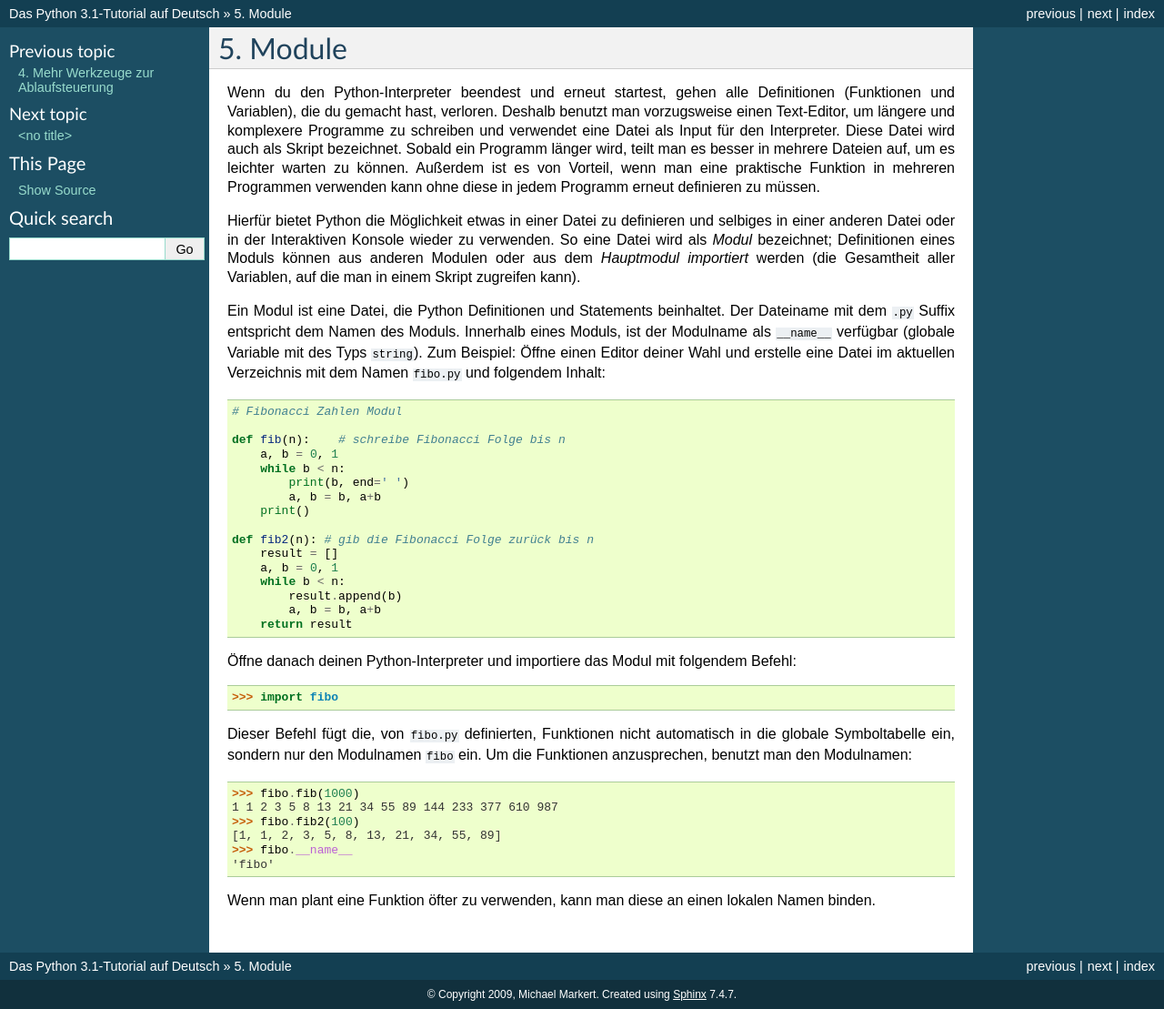
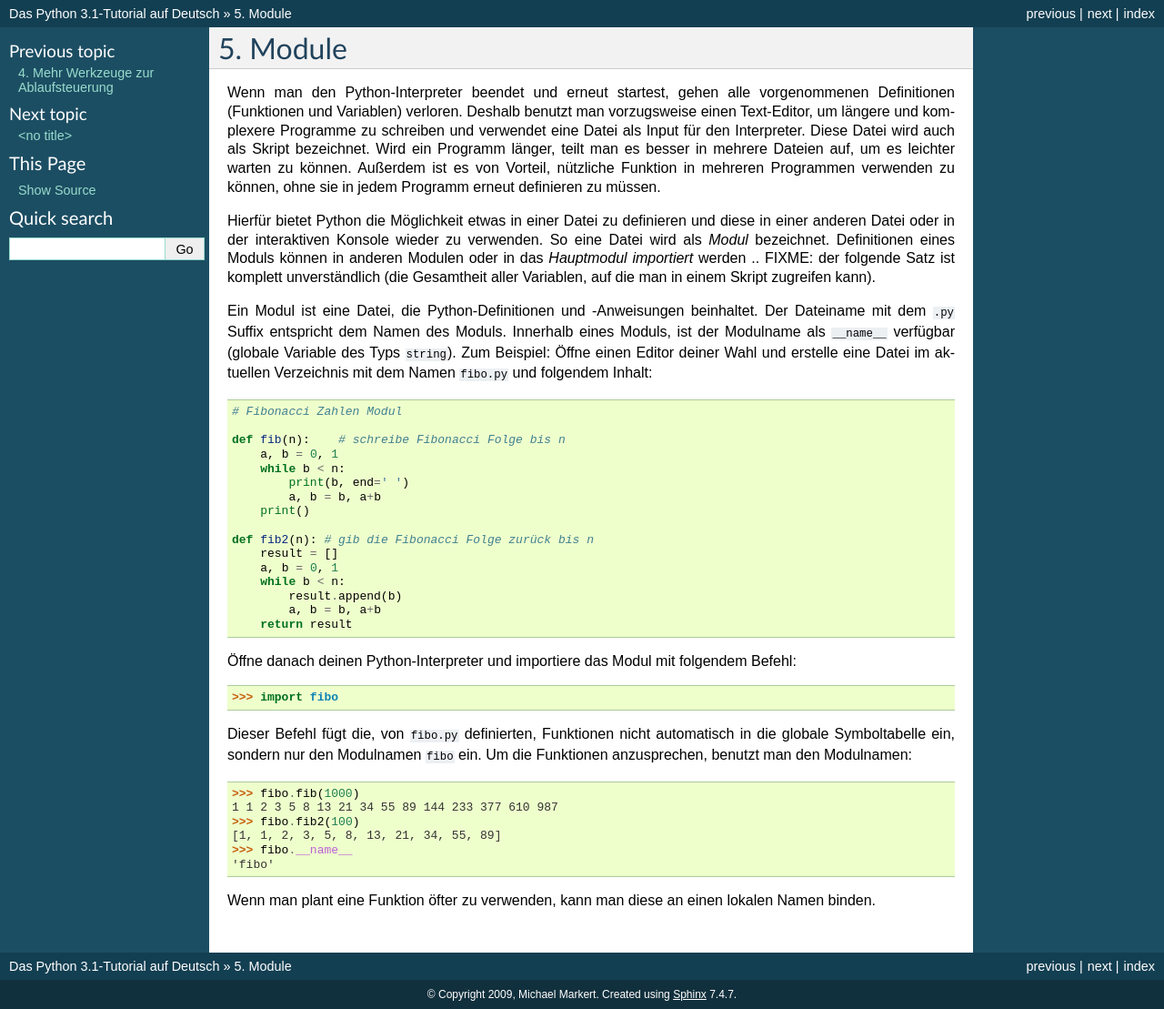
Before and after one commit to cofi/py-tutorial-de, a Sphinx documentation site: the page built from source/modules.rst, in a window 1280 px wide. Shown: the whole page at 91% size. Built offline with Sphinx 7.4.7, drawn with Linux system fonts in a browser that asks for light colours; pages that are not in the unit, such as notebooks, are missing from menus.

Commit message:
Fixes to modules.rst

```diff
--- a/source/modules.rst
+++ b/source/modules.rst
@@ -4,25 +4,26 @@
 Module
 ******
 
-Wenn du den Python-Interpreter beendest und erneut startest, gehen alle
-Definitionen (Funktionen und Variablen), die du gemacht hast, verloren. Deshalb
+Wenn man den Python-Interpreter beendet und erneut startest, gehen alle
+vorgenommenen Definitionen (Funktionen und Variablen) verloren. Deshalb
 benutzt man vorzugsweise einen Text-Editor, um längere und komplexere Programme
 zu schreiben und verwendet eine Datei als Input für den Interpreter. Diese Datei
-wird auch als Skript bezeichnet. Sobald ein Programm länger wird, teilt man es
+wird auch als Skript bezeichnet. Wird ein Programm länger, teilt man es
 besser in mehrere Dateien auf, um es leichter warten zu können. Außerdem ist es
-von Vorteil, wenn man eine praktische Funktion in mehreren Programmen verwenden
-kann ohne diese in jedem Programm erneut definieren zu müssen.
+von Vorteil, nützliche Funktion in mehreren Programmen verwenden zu können, ohne
+sie in jedem Programm erneut definieren zu müssen.
 
 Hierfür bietet Python die Möglichkeit etwas in einer Datei zu definieren und
-selbiges in einer anderen Datei oder in der Interaktiven Konsole wieder zu
-verwenden. So eine Datei wird als *Modul* bezeichnet; Definitionen eines Moduls
-können aus anderen Modulen oder aus dem *Hauptmodul* *importiert* werden (die
-Gesamtheit aller Variablen, auf die man in einem Skript zugreifen kann).
+diese in einer anderen Datei oder in der interaktiven Konsole wieder zu
+verwenden. So eine Datei wird als *Modul* bezeichnet. Definitionen eines Moduls
+können in anderen Modulen oder in das *Hauptmodul* *importiert* werden
+.. FIXME: der folgende Satz ist komplett unverständlich
+(die Gesamtheit aller Variablen, auf die man in einem Skript zugreifen kann).
 
-Ein Modul ist eine Datei, die Python Definitionen und Statements beinhaltet. Der
-Dateiname mit dem :file:`.py` Suffix entspricht dem Namen des Moduls. Innerhalb
-eines Moduls, ist der Modulname als ``__name__`` verfügbar (globale Variable mit
-des Typs ``string``). Zum Beispiel: Öffne einen Editor deiner Wahl und
+Ein Modul ist eine Datei, die Python-Definitionen und -Anweisungen beinhaltet.
+Der Dateiname mit dem :file:`.py` Suffix entspricht dem Namen des Moduls.
+Innerhalb eines Moduls, ist der Modulname als ``__name__`` verfügbar (globale
+Variable des Typs ``string``). Zum Beispiel: Öffne einen Editor deiner Wahl und
 erstelle eine Datei im aktuellen Verzeichnis mit dem Namen :file:`fibo.py` und
 folgendem Inhalt::
 
```
